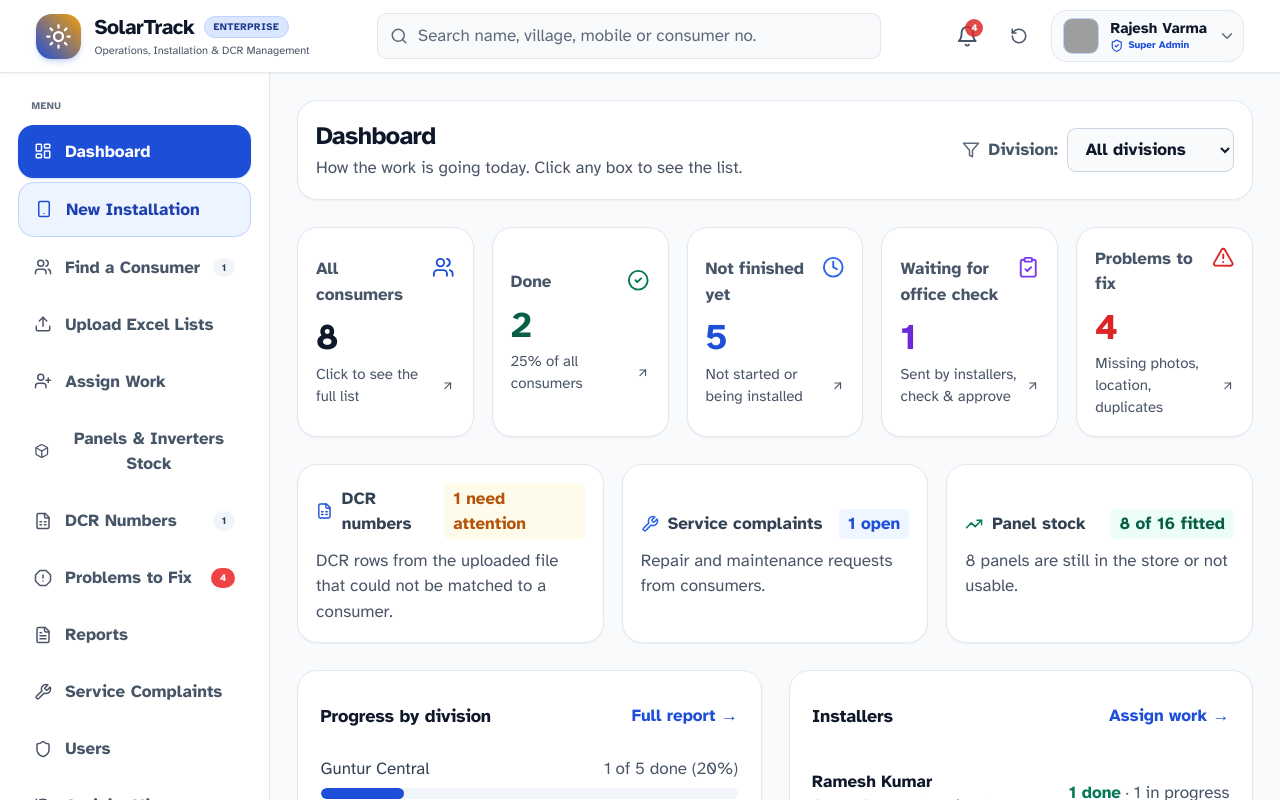
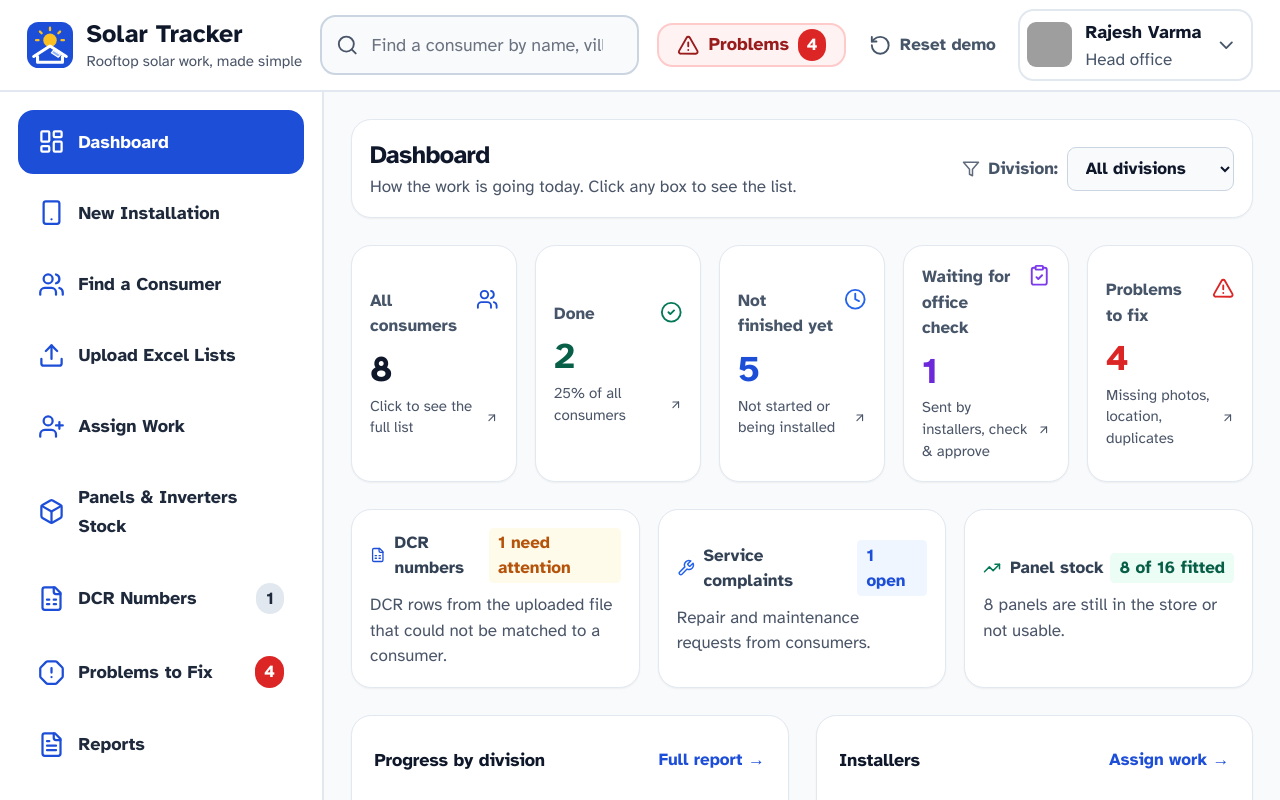
Before and after one commit to srivardhan-kondu/solar-Tracker, a Next.js app: page / in a window 1280 px wide. Shown: the top 800 px of the page. Built offline with nearby package versions, Linux system fonts and the light colour scheme; grey boxes are pictures that could not be loaded.

Commit message:
style: redesign top bar and menus for easier use

```diff
--- a/src/app/page.tsx
+++ b/src/app/page.tsx
@@ -50,12 +50,12 @@ export default function Home() {
       <AppNavbar onNavigateToTab={(tab) => navigate(tab)} />
 
       {/* Main Body */}
-      <div className="flex-1 flex max-w-7xl w-full mx-auto">
+      <div className="flex-1 flex max-w-[1480px] w-full mx-auto">
         {/* Left Sidebar */}
         <AppSidebar currentTab={currentTab} setCurrentTab={(tab) => navigate(tab)} />
 
         {/* Content Pane */}
-        <main className="flex-1 min-w-0 p-4 pb-28 sm:p-6 md:pb-6 overflow-y-auto">
+        <main className="flex-1 min-w-0 p-4 pb-32 sm:p-6 sm:pb-32 lg:pb-6 overflow-y-auto">
           {show('dashboard') && <DashboardView onNavigateToTab={navigate} />}
 
           {show('field_portal') && <FieldSubmissionWebView onFinished={() => navigate('installations')} />}
--- a/src/components/layout/AppNavbar.tsx
+++ b/src/components/layout/AppNavbar.tsx
@@ -1,223 +1,225 @@
 'use client';
 
-import React, { useState } from 'react';
-import {
-  Sun,
-  Search,
-  Bell,
-  ShieldCheck,
-  RotateCcw,
-  UserCheck,
-  Building2,
-  ChevronDown,
-  Sparkles,
-} from 'lucide-react';
+import React, { useEffect, useRef, useState } from 'react';
+import { Search, AlertTriangle, RotateCcw, ChevronDown, Check, X } from 'lucide-react';
 import { useApp } from '@/context/AppContext';
 import { isOfficeRole } from '@/lib/access';
+import { STATUS_LABEL } from '@/lib/status';
+import { Logo } from '@/components/brand/Logo';
 import { UserRole } from '@/types';
 
+/** Plain words for each role, shown to the person using the app */
+const ROLE_LABEL: Record<UserRole, string> = {
+  'Super Admin': 'Head office',
+  Admin: 'Office staff',
+  Installer: 'Installer',
+  'Service Engineer': 'Service engineer',
+};
+
 interface AppNavbarProps {
-  onSearchSelect?: (consumerNumber: string) => void;
   onNavigateToTab?: (tab: string) => void;
 }
 
-export const AppNavbar: React.FC<AppNavbarProps> = ({ onSearchSelect, onNavigateToTab }) => {
-  const {
-    currentUser,
-    setCurrentUser,
-    users,
-    exceptions,
-    consumers,
-    setSelectedConsumerFor360,
-    resetAllData,
-  } = useApp();
+export const AppNavbar: React.FC<AppNavbarProps> = ({ onNavigateToTab }) => {
+  const { currentUser, setCurrentUser, users, exceptions, consumers, setSelectedConsumerFor360, resetAllData } =
+    useApp();
 
   const [searchQuery, setSearchQuery] = useState('');
   const [showSearchResults, setShowSearchResults] = useState(false);
   const [showRoleMenu, setShowRoleMenu] = useState(false);
+  const roleMenuRef = useRef<HTMLDivElement>(null);
+
+  // Close the user menu when clicking elsewhere or pressing Esc
+  useEffect(() => {
+    if (!showRoleMenu) return;
+    const onDown = (e: MouseEvent) => {
+      if (roleMenuRef.current && !roleMenuRef.current.contains(e.target as Node)) setShowRoleMenu(false);
+    };
+    const onKey = (e: KeyboardEvent) => e.key === 'Escape' && setShowRoleMenu(false);
+    document.addEventListener('mousedown', onDown);
+    document.addEventListener('keydown', onKey);
+    return () => {
+      document.removeEventListener('mousedown', onDown);
+      document.removeEventListener('keydown', onKey);
+    };
+  }, [showRoleMenu]);
 
   const openExceptionsCount = exceptions.filter((e) => e.status === 'Open').length;
+  const office = isOfficeRole(currentUser.role);
 
-  // Filter consumers for quick search
-  const filteredConsumers = searchQuery.trim()
+  const q = searchQuery.trim().toLowerCase();
+  const qDigits = q.replace(/\D/g, '');
+  const filteredConsumers = q
     ? consumers
         .filter(
           (c) =>
-            c.consumerNumber.toLowerCase().includes(searchQuery.toLowerCase()) ||
-            c.name.toLowerCase().includes(searchQuery.toLowerCase()) ||
-            c.ula.toLowerCase().includes(searchQuery.toLowerCase()) ||
-            c.mobile.includes(searchQuery) ||
-            c.village.toLowerCase().includes(searchQuery.toLowerCase())
+            c.consumerNumber.toLowerCase().includes(q) ||
+            c.name.toLowerCase().includes(q) ||
+            c.ula.toLowerCase().includes(q) ||
+            c.village.toLowerCase().includes(q) ||
+            (qDigits.length >= 3 && c.mobile.replace(/\D/g, '').includes(qDigits))
         )
-        .slice(0, 5)
+        .slice(0, 6)
     : [];
 
   return (
-    <header className="no-print bg-white border-b border-slate-200 sticky top-0 z-40 shadow-sm">
-      <div className="max-w-7xl mx-auto px-4 sm:px-6 lg:px-8">
-        <div className="flex items-center justify-between h-16 gap-4">
-          {/* Logo & Brand */}
-          <div className="flex items-center gap-3 flex-shrink-0">
-            <div className="w-10 h-10 rounded-xl bg-gradient-to-tr from-brand-600 to-amber-500 flex items-center justify-center text-white shadow-md shadow-brand-500/20">
-              <Sun className="w-6 h-6" />
-            </div>
-            <div>
-              <div className="flex items-center gap-2">
-                <span className="font-extrabold text-lg text-slate-900 tracking-tight">SolarTrack</span>
-                <span className="text-[10px] font-bold bg-brand-100 text-brand-800 px-2 py-0.5 rounded-full border border-brand-200 uppercase tracking-wider">
-                  Enterprise
-                </span>
-              </div>
-              <p className="text-[11px] text-slate-500 font-medium hidden sm:block">
-                Operations, Installation & DCR Management
-              </p>
-            </div>
-          </div>
+    <header className="no-print bg-white border-b-2 border-slate-200 sticky top-0 z-40">
+      <div className="max-w-[1480px] mx-auto px-3 sm:px-6">
+        <div className="flex items-center justify-between min-h-[68px] sm:min-h-[76px] gap-2 sm:gap-4 py-2">
+          <Logo />
 
-          {/* Global Quick Search Bar */}
-          <div className="relative flex-1 max-w-md hidden md:block">
-            <div className="relative">
-              <div className="absolute inset-y-0 left-0 pl-3 flex items-center pointer-events-none text-slate-400">
-                <Search className="w-4 h-4" />
-              </div>
+          {/* Search */}
+          <div className="relative flex-1 max-w-lg hidden md:block">
+            <Search className="w-5 h-5 text-slate-500 absolute left-3.5 top-1/2 -translate-y-1/2 pointer-events-none" />
             <input
-                type="text"
+              type="search"
               value={searchQuery}
               onChange={(e) => {
                 setSearchQuery(e.target.value);
                 setShowSearchResults(true);
               }}
               onFocus={() => setShowSearchResults(true)}
-                placeholder="Search name, village, mobile or consumer no."
-                aria-label="Search consumers"
               onKeyDown={(e) => e.key === 'Escape' && setShowSearchResults(false)}
               onBlur={() => setTimeout(() => setShowSearchResults(false), 150)}
-                className="w-full pl-9 pr-4 py-2 bg-slate-50 border border-slate-200 rounded-lg text-sm text-slate-800 placeholder-slate-400 focus:outline-none focus:ring-2 focus:ring-brand-500 focus:bg-white transition-all"
+              placeholder="Find a consumer by name, village or phone"
+              aria-label="Find a consumer"
+              className="w-full pl-11 pr-4 py-3 bg-slate-50 border-2 border-slate-300 rounded-xl text-base text-slate-900 focus:outline-none focus:border-brand-600 focus:bg-white"
             />
-            </div>
 
-            {/* Live Search Dropdown */}
-            {showSearchResults && searchQuery.trim() && (
-              <div className="absolute top-full left-0 right-0 mt-1 bg-white border border-slate-200 rounded-xl shadow-xl z-50 overflow-hidden divide-y divide-slate-100">
+            {showSearchResults && q && (
+              <div className="absolute top-full left-0 right-0 mt-2 bg-white border-2 border-slate-200 rounded-xl shadow-xl z-50 overflow-hidden divide-y divide-slate-100">
                 {filteredConsumers.length > 0 ? (
                   filteredConsumers.map((c) => (
                     <button
                       key={c.id}
+                      onMouseDown={(e) => e.preventDefault()}
                       onClick={() => {
                         setSelectedConsumerFor360(c);
                         setShowSearchResults(false);
                         setSearchQuery('');
                         onNavigateToTab?.('installations');
                       }}
-                      className="w-full text-left px-4 py-2.5 hover:bg-brand-50 flex items-center justify-between text-xs transition-colors"
+                      className="w-full text-left px-4 py-3 hover:bg-brand-50 flex items-center justify-between gap-3"
                     >
                       <div>
-                        <div className="font-bold text-slate-900">{c.name}</div>
-                        <div className="text-[11px] text-slate-500">
-                          {c.consumerNumber} • {c.village}, {c.district}
+                        <div className="text-base font-bold text-slate-900">{c.name}</div>
+                        <div className="text-sm text-slate-500">
+                          {c.village} · {c.consumerNumber}
                         </div>
                       </div>
-                      <div className="text-right">
-                        <span className="text-[10px] font-mono font-bold bg-slate-100 text-slate-700 px-2 py-0.5 rounded">
-                          {c.ula}
-                        </span>
-                        <div className="text-[10px] text-brand-600 font-semibold mt-0.5">{c.status}</div>
-                      </div>
+                      <span className="text-sm font-bold text-brand-700 whitespace-nowrap">{STATUS_LABEL[c.status]}</span>
                     </button>
                   ))
                 ) : (
-                  <div className="p-3 text-sm text-slate-500 text-center">No one found. Try part of the name or village.</div>
+                  <div className="p-4 text-base text-slate-600 text-center">
+                    No one found. Try part of the name or village.
+                  </div>
                 )}
               </div>
             )}
           </div>
 
-          {/* Action Center, Persona Switcher & Reset */}
-          <div className="flex items-center gap-3">
-            {/* Exceptions quick badge (office staff only) */}
-            {isOfficeRole(currentUser.role) && (
+          <div className="flex items-center gap-2 flex-shrink-0">
+            {/* Problems to fix (office staff only) — labelled, not just a bell icon */}
+            {office && (
               <button
-              onClick={() => onNavigateToTab && onNavigateToTab('exceptions')}
-              className="relative p-2 text-slate-600 hover:text-brand-600 hover:bg-slate-100 rounded-lg transition-colors"
-              title="Problems to fix"
-              aria-label={`Problems to fix: ${openExceptionsCount} open`}
+                onClick={() => onNavigateToTab?.('exceptions')}
+                className={`flex items-center gap-1.5 sm:gap-2 px-2.5 sm:px-4 rounded-xl border-2 font-bold text-base ${
+                  openExceptionsCount > 0
+                    ? 'border-red-200 bg-red-50 text-red-800 hover:bg-red-100'
+                    : 'border-slate-200 bg-white text-slate-700 hover:bg-slate-50'
+                }`}
+                aria-label={`Problems to fix: ${openExceptionsCount}`}
               >
-              <Bell className="w-5 h-5" />
-              {openExceptionsCount > 0 && (
-                <span className="absolute top-1 right-1 bg-red-600 text-white text-[10px] font-bold rounded-full w-4 h-4 flex items-center justify-center animate-pulse">
+                <AlertTriangle className="w-5 h-5" />
+                <span className="hidden lg:inline">Problems</span>
+                <span
+                  className={`min-w-[28px] h-7 px-1.5 rounded-full flex items-center justify-center text-sm ${
+                    openExceptionsCount > 0 ? 'bg-red-600 text-white' : 'bg-slate-200 text-slate-700'
+                  }`}
+                >
                   {openExceptionsCount}
                 </span>
-              )}
               </button>
             )}
 
-            {/* Reset Seed Data Button — demo only, Super Admin only */}
+            {/* Reset demo data — Super Admin only */}
             {currentUser.role === 'Super Admin' && (
               <button
                 onClick={() => {
-                if (window.confirm('This deletes ALL changes and puts back the demo data. This cannot be undone. Continue?')) {
+                  if (
+                    window.confirm('This deletes ALL changes and puts back the demo data. This cannot be undone. Continue?')
+                  ) {
                     resetAllData();
                   }
                 }}
-              className="p-2 text-slate-500 hover:text-slate-800 hover:bg-slate-100 rounded-lg transition-colors hidden sm:block"
-              title="Reset Demo Data"
+                className="hidden sm:flex items-center gap-2 px-3 rounded-xl text-slate-600 hover:text-slate-900 hover:bg-slate-100"
+                title="Reset demo data"
               >
-              <RotateCcw className="w-4 h-4" />
+                <RotateCcw className="w-5 h-5" />
+                <span className="hidden xl:inline text-sm font-semibold">Reset demo</span>
               </button>
             )}
 
-            {/* Active Persona / Role Switcher */}
-            <div className="relative">
+            {/* Who is signed in */}
+            <div className="relative" ref={roleMenuRef}>
               <button
                 onClick={() => setShowRoleMenu(!showRoleMenu)}
-                className="flex items-center gap-2.5 p-1.5 pl-2.5 bg-slate-50 hover:bg-slate-100 border border-slate-200 rounded-xl transition-all"
+                aria-haspopup="menu"
+                aria-expanded={showRoleMenu}
+                aria-label={`Signed in as ${currentUser.name}. Switch user`}
+                className="flex items-center gap-3 p-1 sm:py-1.5 sm:pl-1.5 sm:pr-3 bg-white hover:bg-slate-50 border-2 border-slate-200 rounded-xl"
               >
                 {/* eslint-disable-next-line @next/next/no-img-element */}
-                <img
-                  src={currentUser.avatar}
-                  alt={currentUser.name}
-                  className="w-8 h-8 rounded-lg object-cover border border-brand-200"
-                />
-                <div className="text-left hidden lg:block">
-                  <div className="text-xs font-bold text-slate-900 leading-tight">{currentUser.name}</div>
-                  <div className="text-[10px] font-semibold text-brand-600 flex items-center gap-1">
-                    <ShieldCheck className="w-3 h-3" />
-                    <span>{currentUser.role}</span>
+                <img src={currentUser.avatar} alt="" className="w-10 h-10 rounded-lg object-cover" />
+                <div className="text-left hidden lg:block leading-tight">
+                  <div className="text-base font-bold text-slate-900">{currentUser.name}</div>
+                  <div className="text-sm text-slate-600">{ROLE_LABEL[currentUser.role]}</div>
                 </div>
-                </div>
-                <ChevronDown className="w-4 h-4 text-slate-400" />
+                <ChevronDown className="w-5 h-5 text-slate-600 hidden sm:block" />
               </button>
 
-              {/* Persona Dropdown */}
               {showRoleMenu && (
-                <div className="absolute right-0 mt-2 w-72 bg-white rounded-xl shadow-2xl border border-slate-200 py-2 z-50 divide-y divide-slate-100">
-                  <div className="px-3 py-2 text-[11px] font-semibold text-slate-400 uppercase tracking-wider flex items-center gap-1.5">
-                    <Sparkles className="w-3.5 h-3.5 text-brand-500" />
-                    <span>Switch Role / User</span>
+                <div
+                  role="menu"
+                  className="absolute right-0 mt-2 w-[min(20rem,calc(100vw-2rem))] bg-white rounded-xl shadow-2xl border-2 border-slate-200 py-2 z-50"
+                >
+                  <div className="px-4 py-2 flex items-center justify-between">
+                    <span className="text-base font-bold text-slate-900">Switch user</span>
+                    <button
+                      onClick={() => setShowRoleMenu(false)}
+                      aria-label="Close"
+                      className="p-2 rounded-lg hover:bg-slate-100 text-slate-600"
+                    >
+                      <X className="w-5 h-5" />
+                    </button>
                   </div>
-                  <div className="py-1">
-                    {users.map((u) => (
+                  {users.map((u) => {
+                    const active = u.id === currentUser.id;
+                    return (
                       <button
                         key={u.id}
+                        role="menuitem"
                         onClick={() => {
                           setCurrentUser(u);
                           setShowRoleMenu(false);
                         }}
-                        className={`w-full px-3 py-2 text-left flex items-center gap-3 hover:bg-slate-50 transition-colors ${
-                          u.id === currentUser.id ? 'bg-brand-50/70 border-l-4 border-brand-600' : ''
+                        className={`w-full px-4 py-3 text-left flex items-center gap-3 hover:bg-slate-50 ${
+                          active ? 'bg-brand-50' : ''
                         }`}
                       >
                         {/* eslint-disable-next-line @next/next/no-img-element */}
-                        <img src={u.avatar} alt={u.name} className="w-8 h-8 rounded-lg object-cover" />
-                        <div>
-                          <div className="text-xs font-bold text-slate-900">{u.name}</div>
-                          <div className="text-[11px] text-slate-500">
-                            {u.role} • {u.division}
+                        <img src={u.avatar} alt="" className="w-11 h-11 rounded-lg object-cover" />
+                        <div className="flex-1">
+                          <div className="text-base font-bold text-slate-900">{u.name}</div>
+                          <div className="text-sm text-slate-600">
+                            {ROLE_LABEL[u.role]} · {u.division}
                           </div>
                         </div>
+                        {active && <Check className="w-6 h-6 text-brand-600" />}
                       </button>
-                    ))}
-                  </div>
+                    );
+                  })}
                 </div>
               )}
             </div>
--- a/src/components/layout/AppSidebar.tsx
+++ b/src/components/layout/AppSidebar.tsx
@@ -51,7 +51,7 @@ export const AppSidebar: React.FC<AppSidebarProps> = ({ currentTab, setCurrentTa
       id: 'installations',
       label: 'Find a Consumer',
       icon: Users,
-      badge: pendingInstCount > 0 ? pendingInstCount : undefined,
+      badge: undefined,
     },
     {
       id: 'master_upload',
@@ -82,7 +82,7 @@ export const AppSidebar: React.FC<AppSidebarProps> = ({ currentTab, setCurrentTa
       label: 'Problems to Fix',
       icon: AlertOctagon,
       badge: openExceptionsCount > 0 ? openExceptionsCount : undefined,
-      badgeColor: 'bg-red-500 text-white',
+      badgeColor: 'bg-red-600 text-white',
     },
     {
       id: 'reports',
@@ -112,10 +112,10 @@ export const AppSidebar: React.FC<AppSidebarProps> = ({ currentTab, setCurrentTa
 
   return (
     <>
-    {/* Phones & small tablets: a scrollable strip instead of a fixed sidebar */}
+      {/* Phones & small tablets: a bottom menu bar instead of a fixed sidebar */}
       <nav
         aria-label="Main menu"
-      className="no-print md:hidden fixed bottom-0 inset-x-0 z-40 bg-white border-t border-slate-200 flex overflow-x-auto"
+        className="no-print lg:hidden fixed bottom-0 inset-x-0 z-40 bg-white border-t-2 border-slate-200 flex overflow-x-auto"
       >
         {menuItems.map((item) => {
           const Icon = item.icon;
@@ -124,14 +124,15 @@ export const AppSidebar: React.FC<AppSidebarProps> = ({ currentTab, setCurrentTa
             <button
               key={item.id}
               onClick={() => setCurrentTab(item.id)}
-            className={`relative flex-1 min-w-[84px] flex flex-col items-center gap-1 px-2 py-2.5 text-xs font-semibold ${
-              isActive ? 'text-brand-700 bg-brand-50' : 'text-slate-600'
+              aria-current={isActive ? 'page' : undefined}
+              className={`relative flex-1 min-w-[96px] flex flex-col items-center gap-1 px-2 py-3 text-xs font-bold border-t-4 ${
+                isActive ? 'text-brand-700 bg-brand-50 border-brand-600' : 'text-slate-700 border-transparent'
               }`}
             >
-            <Icon className="w-5 h-5" />
+              <Icon className="w-7 h-7" />
               <span className="text-center leading-tight">{item.label}</span>
               {item.badge && (
-              <span className="absolute top-1 right-3 bg-red-500 text-white text-[10px] font-bold rounded-full px-1.5">
+                <span className="absolute top-1.5 right-3 bg-red-600 text-white text-xs font-bold rounded-full min-w-[24px] h-6 px-1.5 flex items-center justify-center">
                   {item.badge}
                 </span>
               )}
@@ -140,12 +141,8 @@ export const AppSidebar: React.FC<AppSidebarProps> = ({ currentTab, setCurrentTa
         })}
       </nav>
 
-    <aside className="no-print hidden md:flex w-60 flex-shrink-0 bg-white border-r border-slate-200 flex-col justify-between select-none">
-      <div className="p-4 space-y-1">
-        <div className="px-3 py-1.5 text-[10px] font-bold text-slate-400 uppercase tracking-wider">
-          Menu
-        </div>
-
+      <aside className="no-print hidden lg:flex w-72 flex-shrink-0 bg-white border-r-2 border-slate-200 flex-col select-none">
+        <div className="p-4 space-y-1.5 sticky top-[78px]">
           {menuItems.map((item) => {
             const Icon = item.icon;
             const isActive = currentTab === item.id;
@@ -153,28 +150,22 @@ export const AppSidebar: React.FC<AppSidebarProps> = ({ currentTab, setCurrentTa
               <button
                 key={item.id}
                 onClick={() => setCurrentTab(item.id)}
-              className={`w-full flex items-center justify-between px-3.5 py-3 rounded-xl text-sm font-semibold transition-all ${
+                aria-current={isActive ? 'page' : undefined}
+                className={`w-full flex items-center justify-between gap-3 px-4 py-3.5 rounded-xl text-base font-bold transition-colors border-2 ${
                   isActive
-                  ? 'bg-brand-600 text-white shadow-sm shadow-brand-500/20'
-                  : item.highlight
-                  ? 'bg-brand-50 text-brand-700 hover:bg-brand-100 font-bold border border-brand-200'
-                  : 'text-slate-600 hover:text-slate-900 hover:bg-slate-50'
+                    ? 'bg-brand-600 text-white border-brand-600'
+                    : 'text-slate-800 border-transparent hover:bg-slate-100'
                 }`}
               >
-              <div className="flex items-center gap-3">
-                <Icon className={`w-4 h-4 ${isActive ? 'text-white' : item.highlight ? 'text-brand-600' : 'text-slate-500'}`} />
+                <span className="flex items-center gap-3 text-left">
+                  <Icon className={`w-6 h-6 flex-shrink-0 ${isActive ? 'text-white' : 'text-brand-600'}`} />
                   <span>{item.label}</span>
-              </div>
+                </span>
 
                 {item.badge && (
                   <span
-                  className={`text-[10px] font-bold px-2 py-0.5 rounded-full ${
-                    item.badgeColor ||
-                    (isActive
-                      ? 'bg-brand-700 text-white'
-                      : item.highlight
-                      ? 'bg-brand-600 text-white'
-                      : 'bg-slate-100 text-slate-700')
+                    className={`text-sm font-bold min-w-[28px] h-7 px-2 rounded-full flex items-center justify-center ${
+                      isActive ? 'bg-white text-brand-700' : item.badgeColor || 'bg-slate-200 text-slate-800'
                     }`}
                   >
                     {item.badge}
@@ -184,7 +175,6 @@ export const AppSidebar: React.FC<AppSidebarProps> = ({ currentTab, setCurrentTa
             );
           })}
         </div>
-
       </aside>
     </>
   );
```
Lines whose indentation alone changed are shown as unchanged.
